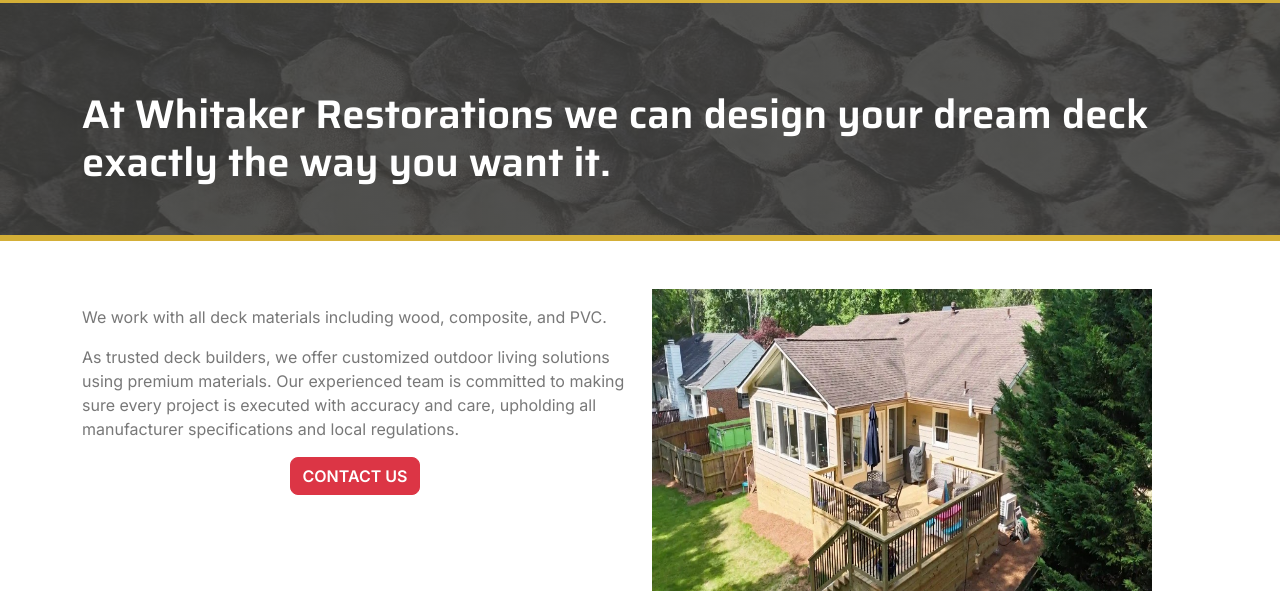
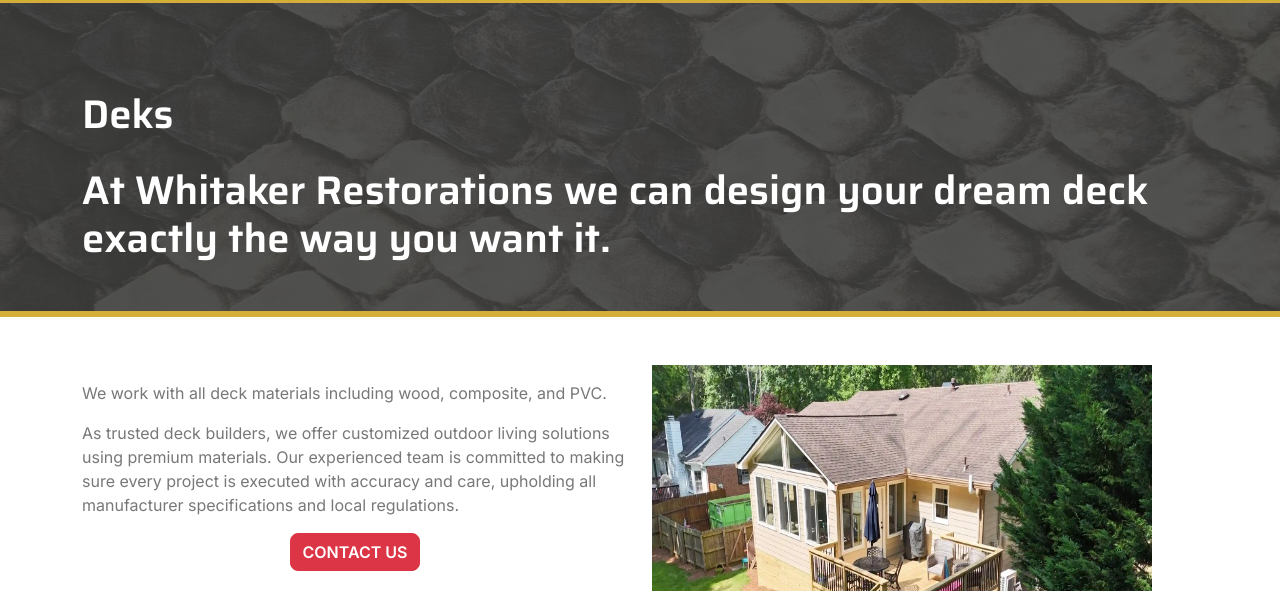
Before and after one commit to whitakerrestorations/whitakerrestorations.github.io, a plain HTML site: page deks/index.html in a window 1280 px wide. Shown: the part 209-800 px from the top of the page. Drawn offline with nearby package versions, Linux system fonts and the light colour scheme.

Commit message:
Add files via upload

```diff
--- a/deks/index.html
+++ b/deks/index.html
@@ -226,7 +226,7 @@
             <div class="container">
                 <div class="row">
 
-
+                       <h1 class="mb-1 mt-4 text-white">Deks</h1>
                         <h1 class="mb-1 mt-4 text-white">At Whitaker Restorations we can design your dream deck exactly the way you want it.</h1>
 
 
```
